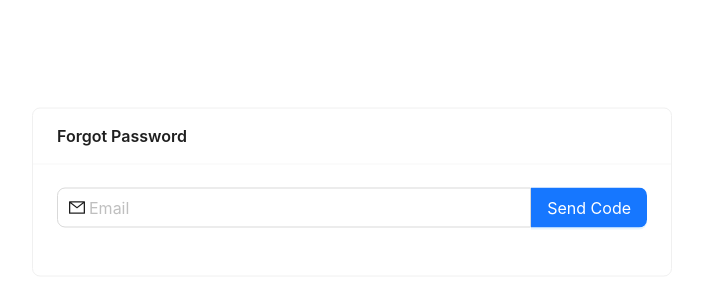
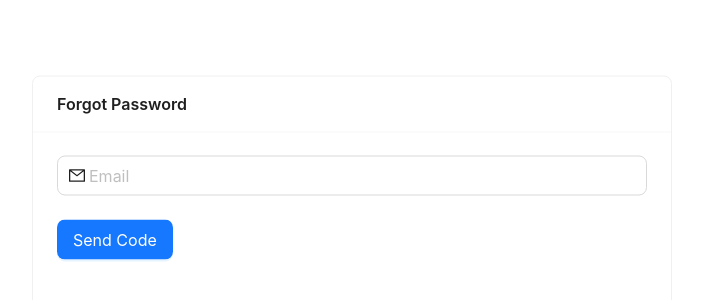
Before and after one commit to bounswe/bounswe2023group5, a React (Vite) app in the folder app/frontend/: page /ForgotPassword in a window 1280 px wide. Shown: the part 208-508 px from the top of the page, without its empty margins (288-991 px from the left). Built offline with nearby package versions, Linux system fonts and the light colour scheme.

Commit message:
forgot password forms are seperated

```diff
--- /dev/null
+++ b/app/frontend/src/Pages/ForgotPassword/EnterVerificationCodeForm.tsx
@@ -0,0 +1,40 @@
+// EnterVerificationCodeForm.tsx
+import React from "react";
+import { Form, Input, Button } from "antd";
+
+interface EnterVerificationCodeFormProps {
+  isVerified: boolean;
+  setIsVerified: (value: boolean) => void;
+}
+
+const EnterVerificationCodeForm: React.FC<EnterVerificationCodeFormProps> = ({
+  isVerified,
+  setIsVerified,
+}) => {
+  const onFinish = () => {
+    // Logic for verifying the code
+    setIsVerified(true)
+  };
+
+  return (
+    <Form
+      onFinish={onFinish}
+      size="large"
+    >
+      <Form.Item
+        name="verification-code"
+        rules={[{ required: true, message: "Please enter the verification code" }]
+      }>
+        <Input placeholder="Verification Code" />
+      </Form.Item>
+      <div style={{ display: "flex", justifyContent: "flex-end", gap: "10px" }}>
+        <Button type="primary">Resend Code</Button>
+        <Button type="primary" htmlType="submit">
+          Verify
+        </Button>
+      </div>
+    </Form>
+  );
+};
+
+export default EnterVerificationCodeForm;
--- a/app/frontend/src/Pages/ForgotPassword/ForgotPassword.tsx
+++ b/app/frontend/src/Pages/ForgotPassword/ForgotPassword.tsx
@@ -1,109 +1,30 @@
-import { Button, Form, Input, Space, Card, message } from "antd";
-import { MailOutlined } from "@ant-design/icons";
-import { useState } from "react";
+import React, { useState } from "react";
+import { Card } from "antd";
+import SendVerificationCodeForm from "./SendVerificationCodeForm";
+import EnterVerificationCodeForm from "./EnterVerificationCodeForm";
+import SetNewPasswordForm from "./SetNewPasswordForm";
 import styles from "./ForgotPassword.module.scss";
 
-const ForgotPassword = () => {
-  const [form] = Form.useForm();
+const ForgotPassword: React.FC = () => {
   const [codeInputVisible, setCodeInputVisible] = useState(false);
   const [isVerified, setIsVerified] = useState(false);
 
-  const onFinish = () => {
-    message.success("Submit success!");
-  };
-
-  const onFinishFailed = () => {
-    message.error("Submit failed!");
-  };
-
   return (
     <Card title="Forgot Password" className={styles.form}>
-      <Form
-        form={form}
-        layout="vertical"
-        onFinish={onFinish}
-        onFinishFailed={onFinishFailed}
-        size="large"
-      >
-        <Space.Compact block size="large">
-          <Form.Item
-            style={{ width: "100%" }}
-            name="email"
-            rules={[
-              { required: true, message: "" },
-              { type: "email", message: "Please provide a valid email" },
-            ]}
-          >
-            <Input
-              prefix={<MailOutlined className="site-form-item-icon" />}
-              placeholder="Email"
-            />
-          </Form.Item>
-          <Button
-            disabled={codeInputVisible}
-            type="primary"
-            onClick={() => setCodeInputVisible(true)}
-          >
-            Send Code
-          </Button>
-        </Space.Compact>
-        <Form.Item
-          hidden={!codeInputVisible}
-          name="verification-code"
-          rules={[{ required: true, message: "" }]}
-        >
-          <Input placeholder="Verification Code" />
-        </Form.Item>
-        <div
-          style={{ display: "flex", justifyContent: "flex-end ", gap: "10px" }}
-        >
-          <Form.Item hidden={!codeInputVisible || isVerified}>
-            <Button type="primary">Resend Code</Button>
-          </Form.Item>
-          <Form.Item hidden={!codeInputVisible || isVerified}>
-            <Button type="primary" onClick={() => setIsVerified(true)}>
-              Verify
-            </Button>
-          </Form.Item>
-        </div>
-        <Form.Item
-          name="password"
-          rules={[{ required: true, message: "" }]}
-          hidden={!isVerified}
-        >
-          <Input.Password placeholder="Enter a new password" />
-        </Form.Item>
-        <Form.Item
-          name="conf_password"
-          hidden={!isVerified}
-          dependencies={["password"]}
-          rules={[
-            {
-              required: true,
-            },
-            ({ getFieldValue }) => ({
-              validator(_, value) {
-                if (!value || getFieldValue("password") === value) {
-                  return Promise.resolve();
-                }
-                return Promise.reject(
-                  new Error("The new password that you entered do not match!")
-                );
-              },
-            }),
-          ]}
-        >
-          <Input.Password placeholder="Confirm the new password" />
-        </Form.Item>
-        <Form.Item
-          style={{
-            display: isVerified ? "flex" : "none",
-            justifyContent: "flex-end",
-          }}
-        >
-          <Button type="primary">Change Password</Button>
-        </Form.Item>
-      </Form>
+      {!codeInputVisible && !isVerified && (
+        <SendVerificationCodeForm
+          codeInputVisible={codeInputVisible}
+          setCodeInputVisible={setCodeInputVisible}
+        />
+      )}
+
+      {codeInputVisible && !isVerified && (
+        <EnterVerificationCodeForm isVerified={isVerified} setIsVerified={setIsVerified} />
+      )}
+
+      {isVerified && (
+        <SetNewPasswordForm isVerified={isVerified} />
+      )}
     </Card>
   );
 };
--- /dev/null
+++ b/app/frontend/src/Pages/ForgotPassword/SendVerificationCodeForm.tsx
@@ -0,0 +1,53 @@
+// SendVerificationCodeForm.tsx
+import React from "react";
+import { Form, Input, Button } from "antd";
+import { MailOutlined } from "@ant-design/icons";
+
+interface SendVerificationCodeFormProps {
+  codeInputVisible: boolean;
+  setCodeInputVisible: (value: boolean) => void;
+}
+
+const SendVerificationCodeForm: React.FC<SendVerificationCodeFormProps> = ({
+  codeInputVisible,
+  setCodeInputVisible,
+}) => {
+  const onFinish = () => {
+    // Logic for sending verification code
+    setCodeInputVisible(true)
+    console.log("Verification code is sent");
+  };
+
+  return (
+    <Form
+      layout="vertical"
+      onFinish={onFinish}
+      size="large"
+    >
+      <Form.Item
+        style={{ width: "100%" }}
+        name="email"
+        rules={[
+          { required: true, message: "Please enter your email" },
+          { type: "email", message: "Please provide a valid email" },
+        ]}
+      >
+        <Input
+          prefix={<MailOutlined className="site-form-item-icon" />}
+          placeholder="Email"
+        />
+      </Form.Item>
+      <Form.Item>
+        <Button
+          disabled={codeInputVisible}
+          type="primary"
+          htmlType="submit"
+        >
+          Send Code
+        </Button>
+      </Form.Item>
+    </Form>
+  );
+};
+
+export default SendVerificationCodeForm;
--- /dev/null
+++ b/app/frontend/src/Pages/ForgotPassword/SetNewPasswordForm.tsx
@@ -0,0 +1,54 @@
+// SetNewPasswordForm.tsx
+import React from "react";
+import { Form, Input, Button } from "antd";
+
+interface SetNewPasswordFormProps {
+  isVerified: boolean;
+}
+
+const SetNewPasswordForm: React.FC<SetNewPasswordFormProps> = ({ isVerified }) => {
+  const onFinish = () => {
+    // Logic for setting a new password
+    console.log("deneme")
+  };
+
+  return (
+    <Form
+      onFinish={onFinish}
+      size="large"
+    >
+      <Form.Item
+        name="password"
+        rules={[{ required: true, message: "Please enter a new password" }]
+      }>
+        <Input.Password placeholder="Enter a new password" />
+      </Form.Item>
+      <Form.Item
+        name="conf_password"
+        dependencies={["password"]}
+        rules={[
+          {
+            required: true,
+          },
+          ({ getFieldValue }) => ({
+            validator(_, value) {
+              if (!value || getFieldValue("password") === value) {
+                return Promise.resolve();
+              }
+              return Promise.reject(
+                new Error("The new password that you entered does not match!")
+              );
+            },
+          }),
+        ]}
+      >
+        <Input.Password placeholder="Confirm the new password" />
+      </Form.Item>
+      <div style={{ display: isVerified ? "flex" : "none", justifyContent: "flex-end" }}>
+        <Button type="primary" htmlType="submit">Change Password</Button>
+      </div>
+    </Form>
+  );
+};
+
+export default SetNewPasswordForm;
```
